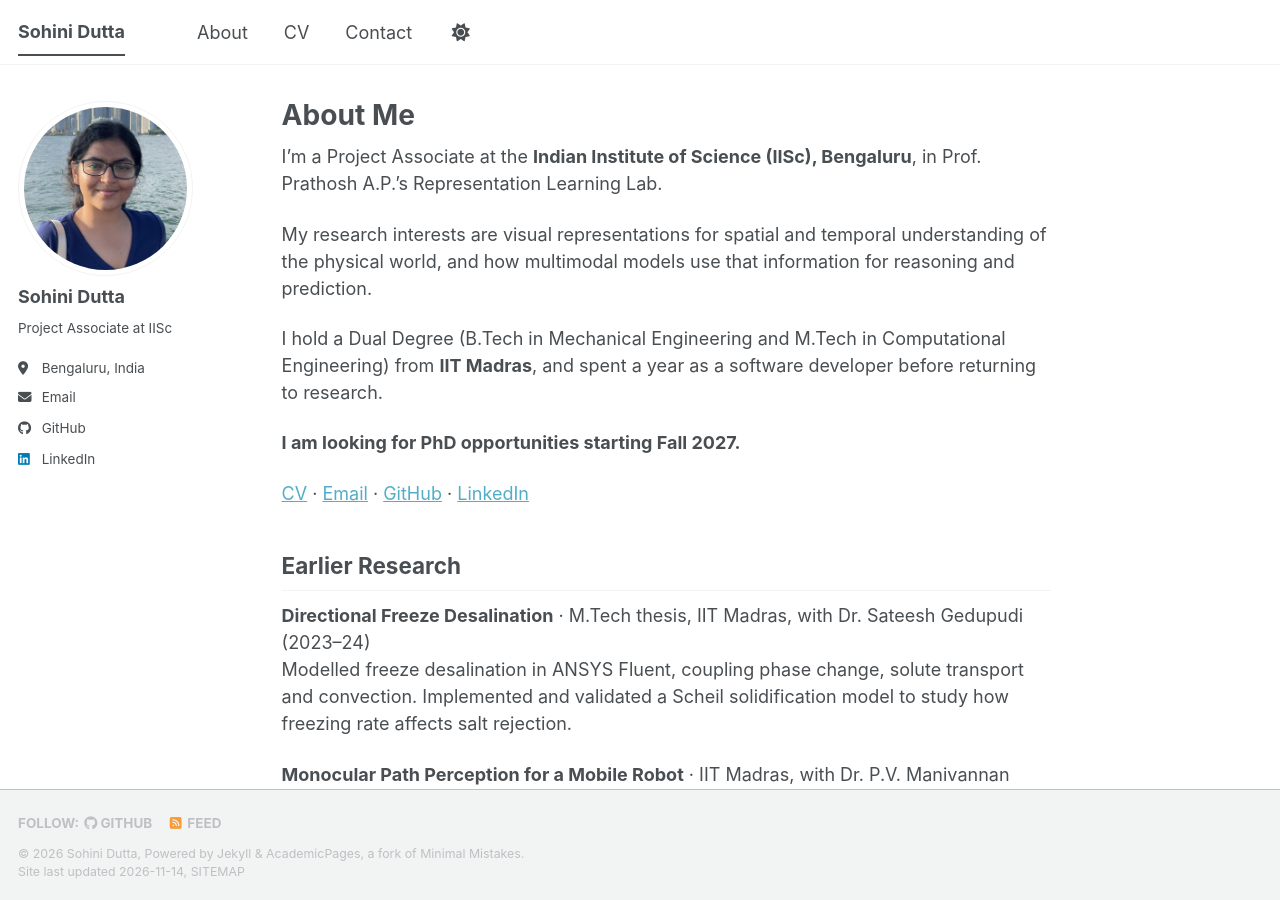
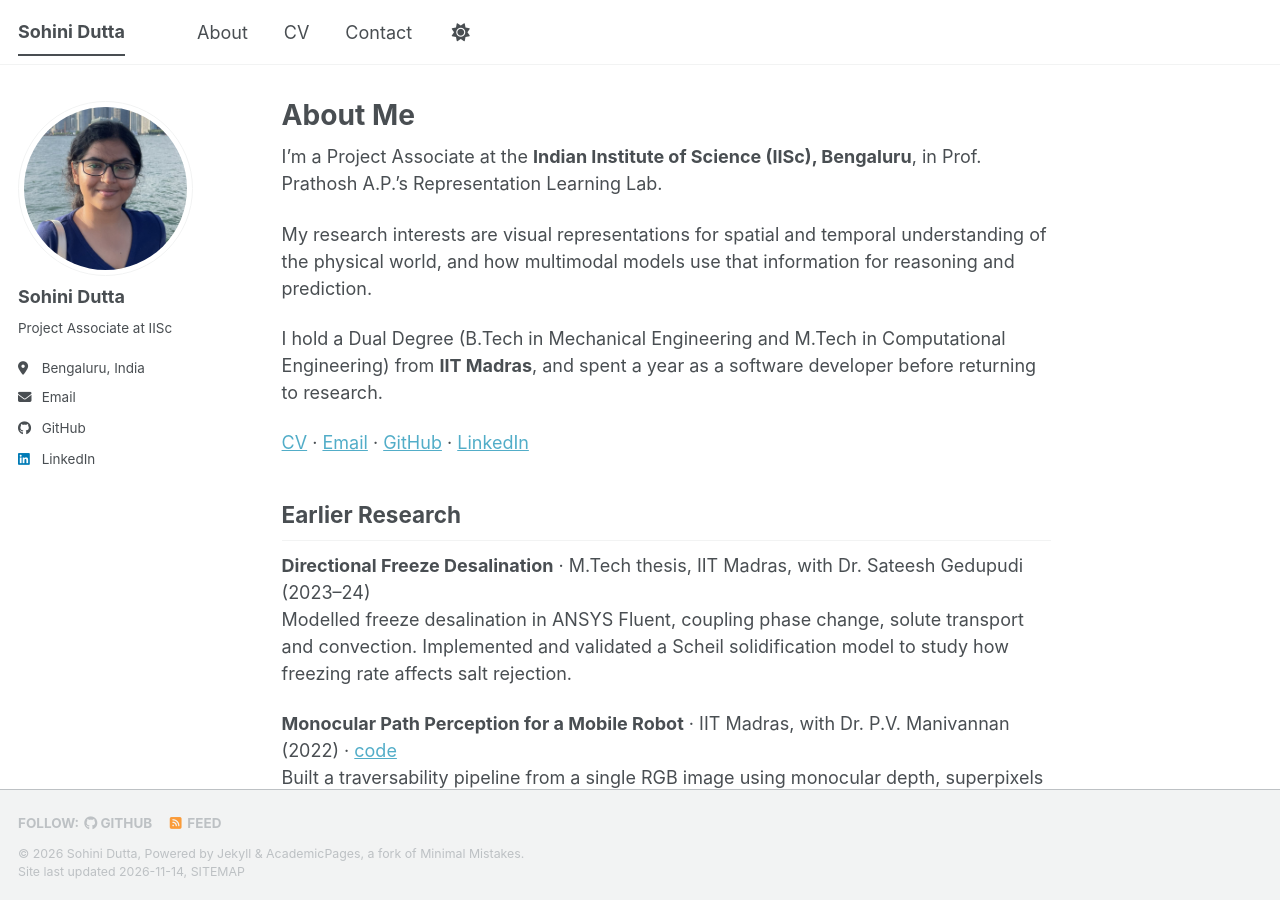
Before and after one commit to sohinidutta11/sohinidutta11.github.io, a Jekyll site: the page built from _pages/about.md, in a window 1280 px wide and 900 px high. Built offline with Jekyll 4.4.1, drawn with Linux system fonts in a browser that asks for light colours; a script bundle is joined from its source files by our own code; a style sheet for code colours, icons or effects is not loaded.

Commit message:
Remove PhD line from intro

```diff
--- a/_pages/about.md
+++ b/_pages/about.md
@@ -14,8 +14,6 @@ I'm a Project Associate at the **Indian Institute of Science (IISc), Bengaluru**
 My research interests are visual representations for spatial and temporal understanding of the physical world, and how multimodal models use that information for reasoning and prediction.
 
 I hold a Dual Degree (B.Tech in Mechanical Engineering and M.Tech in Computational Engineering) from **IIT Madras**, and spent a year as a software developer before returning to research.
-
-**I am looking for PhD opportunities starting Fall 2027.**
 
 [CV](/files/Sohini_Dutta_CV.pdf) · [Email](mailto:sohini11dutta@gmail.com) · [GitHub](https://github.com/sohinidutta11) · [LinkedIn](https://www.linkedin.com/in/sohini-dutta-6527011a1)
 
```
